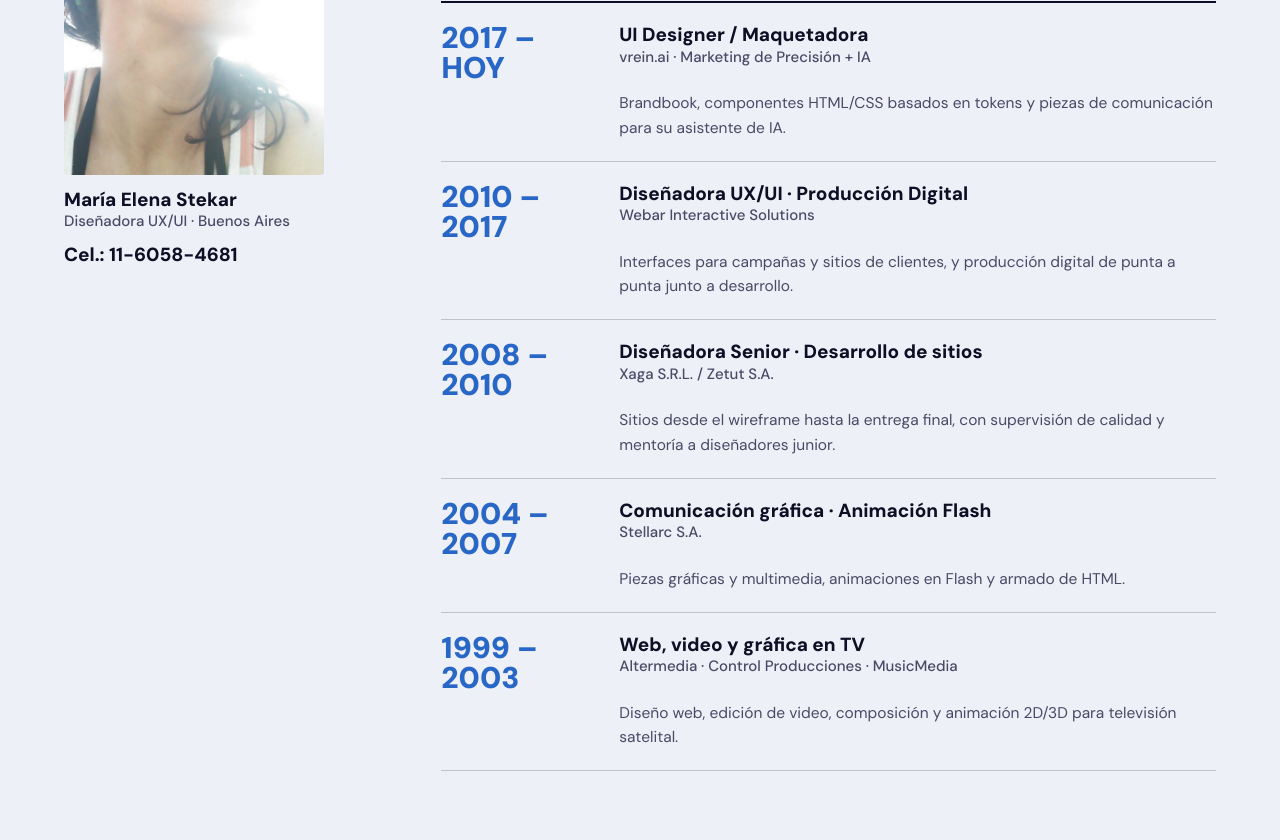
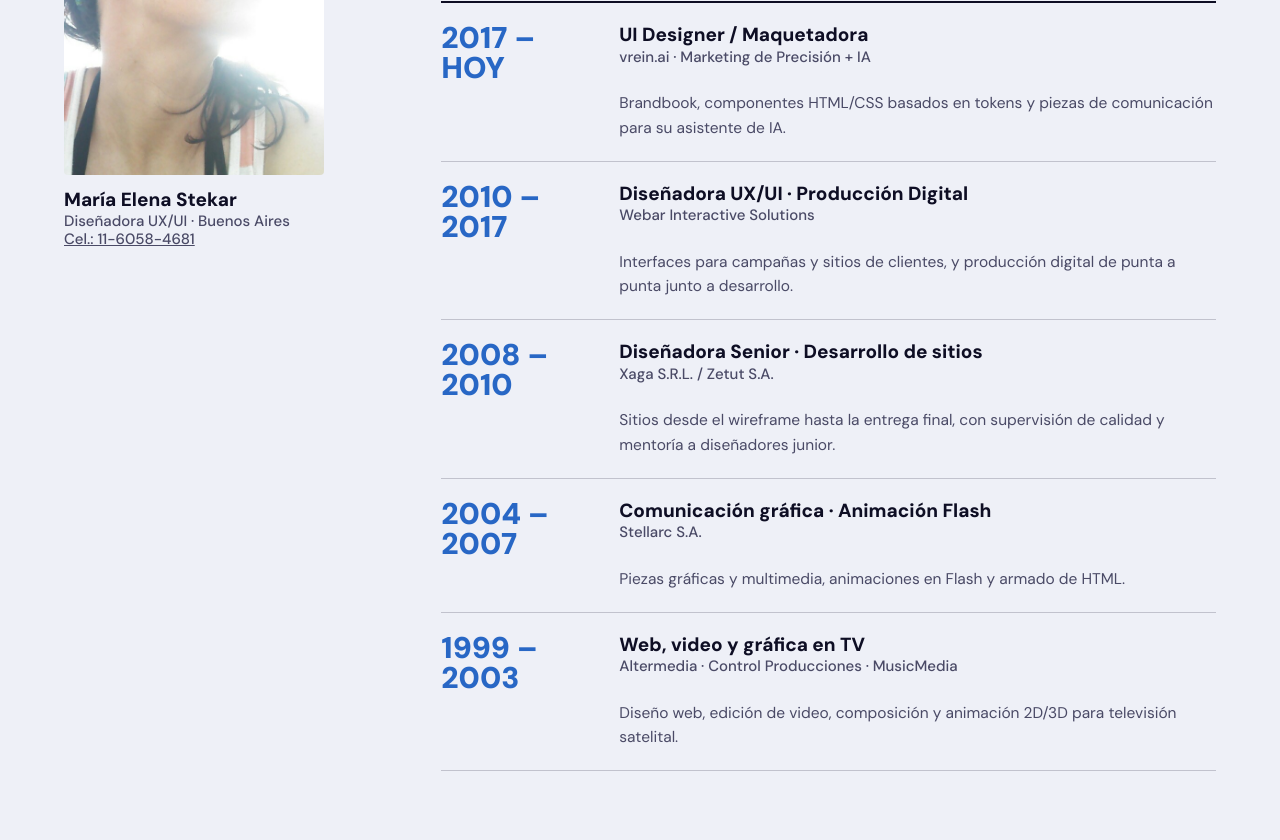
Before and after one commit to MeleSte/mi-portfolio, a plain HTML site: page index.html in a window 1280 px wide. Shown: the part 7381-8221 px from the top of the page. Drawn offline with Linux system fonts and the light colour scheme.

Commit message:
Update index.html

```diff
--- a/index.html
+++ b/index.html
@@ -153,7 +153,7 @@ footer a{text-decoration:none}footer a:hover{text-decoration:underline}
  .hero .wrap,.split,.cvgrid,.svc-list li{grid-template-columns:minmax(0,1fr)}
  .hero .wrap>div{container-type:inline-size;min-width:0}
  .hero h1{font-size:min(clamp(60px,19vw,130px),17cqw)}
- .hero .ph{--ar:4/3 !important}
+ .hero .ph{--ar:4/3 !important; display:none}
  .proj.rev .split>figure{order:0}
  .worksbar .wrap{flex-direction:column;align-items:flex-start}.worksbar p{text-align:left}
  .cvhead{position:static;display:grid;grid-template-columns:1fr auto;gap:0 20px;align-items:end}
@@ -274,8 +274,7 @@ footer a{text-decoration:none}footer a:hover{text-decoration:underline}
  <div class="cvhead">
   <h2 class="d">CV</h2>
   <figure class="ph" style="--img:url('images/yo.jpg')"></figure>
-  <p class="name">María Elena Stekar<span>Diseñadora UX/UI · Buenos Aires</span></p>
-  <p class="name">Cel.: 11-6058-4681</p>
+  <p class="name">María Elena Stekar<span>Diseñadora UX/UI · Buenos Aires</span><span><a href="https://wa.me5491160584681">Cel.: 11-6058-4681</a></span></p>
  </div>
  <div class="cvbody">
   <div class="bio">
```
